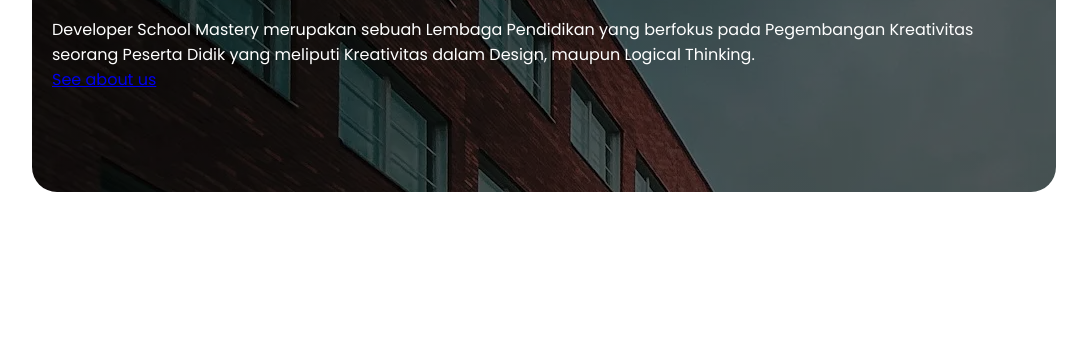
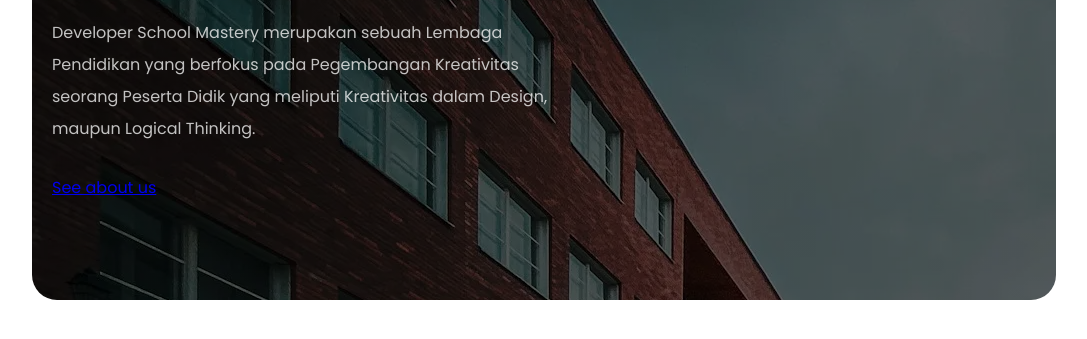
Before and after one commit to robbytrujillo/deveschool., a plain HTML site: page index.html in a window 1280 px wide. Shown: the part 331-670 px from the top of the page, without its empty margins (96-1183 px from the left). Drawn offline with Linux system fonts and the light colour scheme.

Commit message:
Introduction Developer School Mastery

```diff
--- a/dist/css/style.css
+++ b/dist/css/style.css
@@ -69,4 +69,11 @@
   margin-bottom: 20px;
   font-size: 40px;
 }
+
+.hero-box p {
+  margin-bottom: 30px;
+  line-height: 2;
+  width: 500px;
+  opacity: 75%; // normalnya 100%, supaya tidak terlalu terang
+}
 /* Hero End */
```
